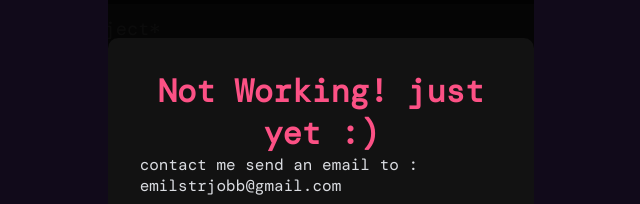
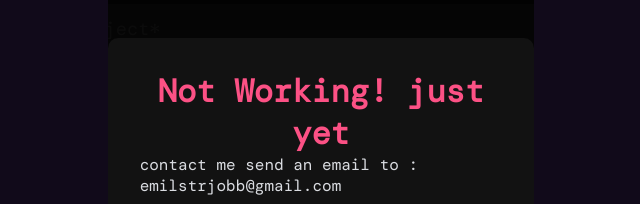
Before and after one commit to NoMoonie/crispy-disco, a React (Create React App) app: page /contact in a window 1280 px wide. Shown: the part 275-479 px from the top of the page, without its empty margins (319-959 px from the left). Built offline with nearby package versions, Linux system fonts and the light colour scheme.

Commit message:
changed text

```diff
--- a/src/pages/Contact.tsx
+++ b/src/pages/Contact.tsx
@@ -88,7 +88,7 @@ const Contact = () => {
                 <Button>Send</Button>
                 <Overlay>
                     <div>
-                        <h1>Not Working! just yet :)</h1>
+                        <h1>Not Working! just yet</h1>
                         <p>contact me send an email to : emilstrjobb@gmail.com </p>
                     </div>
                 </Overlay>
```
